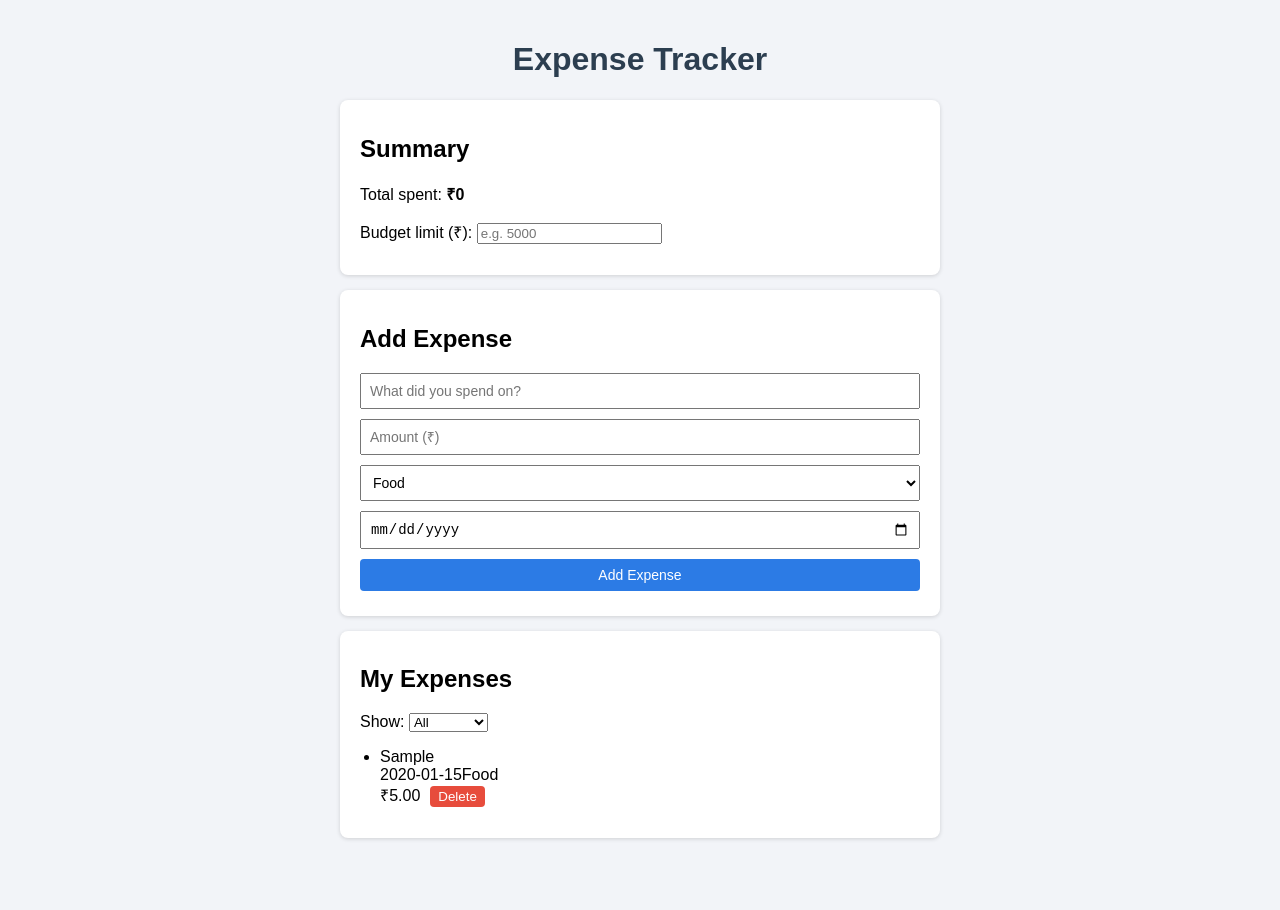
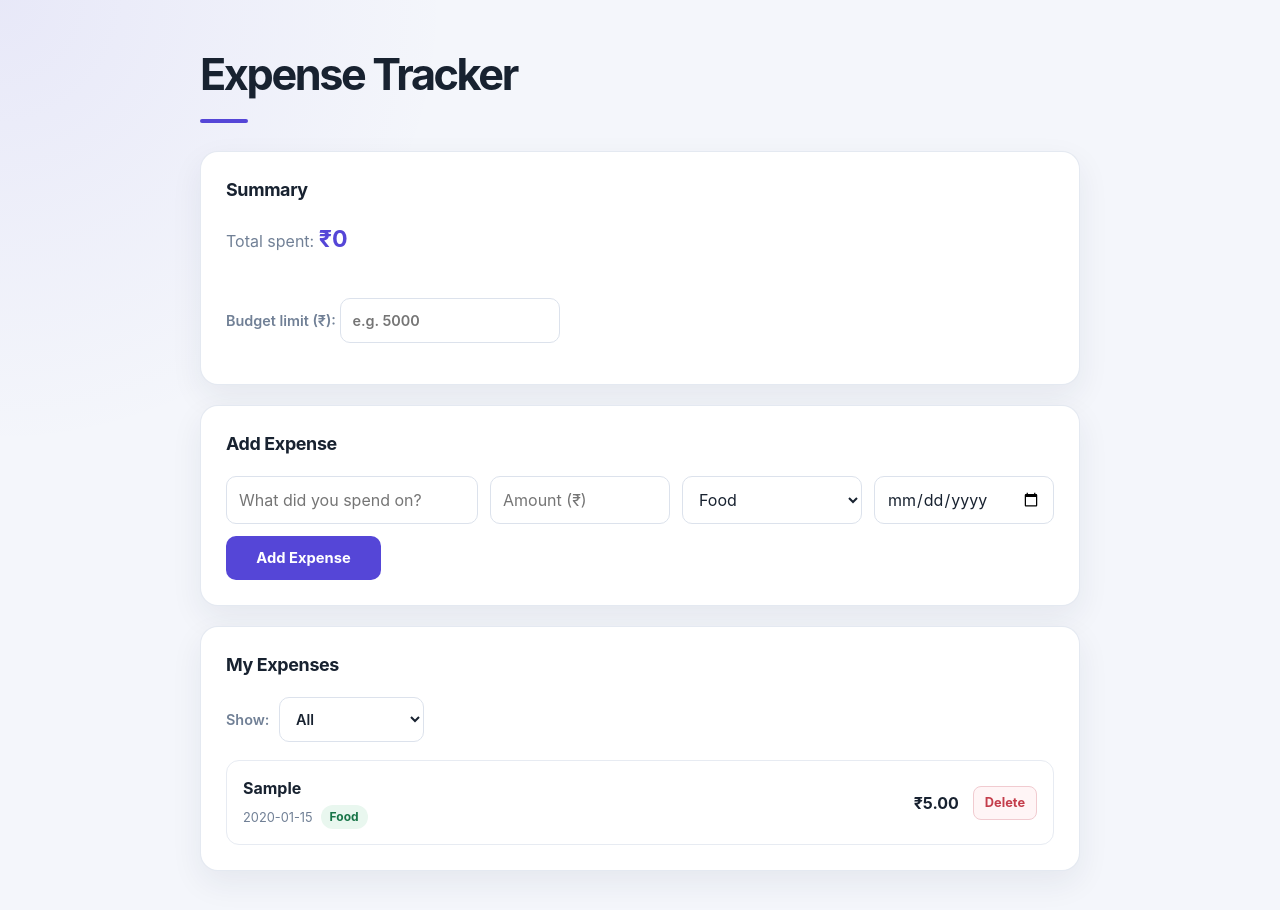
Before and after one commit to OPNooB06/personal-expense-tracker, a plain HTML site: page index.html in a window 1280 px wide. Both pictures are taken after typing "Sample", "5", "2020-01-15" into the empty fields and a click on the button "Add Expense". Before the commit the page ends 873 px from the top, so only its background shows below. Drawn offline with Linux system fonts and the light colour scheme.

Commit message:
Modernize styling

```diff
--- a/style.css
+++ b/style.css
@@ -1,71 +1,296 @@
-/* style.css - looks of the whole page */
+/* style.css - shared visual styling for the Personal Expense Tracker */
+
+:root {
+    --page-bg: #f4f6fb;
+    --card-bg: #ffffff;
+    --text: #182230;
+    --muted: #718096;
+    --border: #e7ebf2;
+    --primary: #5546d7;
+    --primary-dark: #4335bd;
+    --green: #16865b;
+    --red: #c43d4b;
+    --shadow: 0 12px 32px rgba(31, 42, 68, 0.07);
+}
+
+* { box-sizing: border-box; }
 
 body {
-  font-family: Arial, sans-serif;
-  background: #f2f4f8;
-  margin: 0;
-  padding: 20px;
+    margin: 0;
+    min-height: 100vh;
+    padding: 42px 20px;
+    background:
+        radial-gradient(circle at top left, rgba(85, 70, 215, 0.08), transparent 28rem),
+        var(--page-bg);
+    color: var(--text);
+    font-family: Inter, "Segoe UI", Arial, sans-serif;
+    line-height: 1.5;
 }
 
 .container {
-  max-width: 600px;
-  margin: auto;
+    width: 100%;
+    max-width: 880px;
+    margin: 0 auto;
 }
 
 h1 {
-  text-align: center;
-  color: #2c3e50;
+    margin: 0 0 28px;
+    color: var(--text);
+    font-size: clamp(2rem, 5vw, 2.7rem);
+    font-weight: 750;
+    letter-spacing: -0.055em;
+    text-align: left;
+}
+
+h1::after {
+    display: block;
+    width: 48px;
+    height: 4px;
+    margin-top: 12px;
+    border-radius: 99px;
+    background: var(--primary);
+    content: "";
+}
+
+h2 {
+    margin: 0 0 18px;
+    color: var(--text);
+    font-size: 1.12rem;
+    font-weight: 700;
+    letter-spacing: -0.02em;
 }
 
 .card {
-  background: white;
-  padding: 15px 20px;
-  margin-bottom: 15px;
-  border-radius: 8px;
-  box-shadow: 0 1px 4px rgba(0, 0, 0, 0.15);
+    margin-bottom: 20px;
+    padding: 25px;
+    border: 1px solid rgba(226, 231, 240, 0.9);
+    border-radius: 18px;
+    background: var(--card-bg);
+    box-shadow: var(--shadow);
 }
 
-form input, form select, form button {
-  display: block;
-  width: 100%;
-  box-sizing: border-box;
-  padding: 8px;
-  margin-bottom: 10px;
-  font-size: 14px;
+/* Styles Student 2's existing summary elements without changing their logic. */
+.card:first-of-type p {
+    margin: 8px 0;
+    color: var(--muted);
+}
+
+#totalAmount {
+    color: var(--primary);
+    font-size: 1.45rem;
+    font-weight: 750;
+}
+
+#categoryTotals {
+    display: grid;
+    grid-template-columns: repeat(auto-fit, minmax(135px, 1fr));
+    gap: 9px;
+    margin: 14px 0 20px;
+    padding: 0;
+    list-style: none;
+}
+
+#categoryTotals li {
+    margin: 0;
+    padding: 10px 12px;
+    border: 1px solid var(--border);
+    border-radius: 11px;
+    background: #fafbfe;
+    color: var(--text);
+    font-size: 0.9rem;
+}
+
+label {
+    display: inline-block;
+    color: var(--muted);
+    font-size: 0.9rem;
+    font-weight: 600;
+}
+
+input, select {
+    min-height: 45px;
+    padding: 10px 12px;
+    border: 1px solid #dce2ec;
+    border-radius: 10px;
+    outline: none;
+    background: #fff;
+    color: var(--text);
+    font: inherit;
+    transition: border-color 0.18s ease, box-shadow 0.18s ease;
+}
+
+input:focus, select:focus {
+    border-color: var(--primary);
+    box-shadow: 0 0 0 3px rgba(85, 70, 215, 0.12);
+}
+
+#budgetInput {
+    width: min(100%, 220px);
+    margin: 8px 0;
+}
+
+#expenseForm {
+    display: grid;
+    grid-template-columns: 1.4fr 1fr 1fr 1fr;
+    gap: 12px;
+}
+
+#expenseForm input, #expenseForm select {
+    width: 100%;
+    min-width: 0;
 }
 
 button {
-  background: #2c7be5;
-  color: white;
-  border: none;
-  border-radius: 4px;
-  cursor: pointer;
+    min-height: 44px;
+    padding: 10px 17px;
+    border: 0;
+    border-radius: 10px;
+    background: var(--primary);
+    color: #fff;
+    cursor: pointer;
+    font: inherit;
+    font-size: 0.92rem;
+    font-weight: 700;
+    transition: background 0.18s ease, transform 0.18s ease, box-shadow 0.18s ease;
 }
 
-ul {
-  padding-left: 20px;
+button:hover {
+    background: var(--primary-dark);
+    box-shadow: 0 5px 14px rgba(85, 70, 215, 0.2);
+    transform: translateY(-1px);
 }
 
-li {
-  margin-bottom: 8px;
+button:focus-visible {
+    outline: 3px solid rgba(85, 70, 215, 0.3);
+    outline-offset: 2px;
+}
+
+#expenseForm button {
+    grid-column: 1 / -1;
+    justify-self: start;
+    min-width: 155px;
+}
+
+#filterCategory {
+    min-width: 145px;
+    margin-left: 6px;
+}
+
+#expenseList {
+    display: grid;
+    gap: 10px;
+    margin: 18px 0 0;
+    padding: 0;
+    list-style: none;
+}
+
+#expenseList li { margin: 0; }
+
+.expense-item {
+    display: flex;
+    align-items: center;
+    justify-content: space-between;
+    gap: 16px;
+    padding: 15px 16px;
+    border: 1px solid var(--border);
+    border-radius: 13px;
+    background: #fff;
+    transition: border-color 0.18s ease, transform 0.18s ease;
+}
+
+.expense-item:hover {
+    border-color: #c9c4f4;
+    transform: translateY(-1px);
+}
+
+.expense-details { display: grid; gap: 5px; min-width: 0; }
+
+.expense-title {
+    overflow-wrap: anywhere;
+    color: var(--text);
+    font-weight: 700;
+}
+
+.expense-meta {
+    display: flex;
+    align-items: center;
+    flex-wrap: wrap;
+    gap: 8px;
+}
+
+.expense-date { color: var(--muted); font-size: 0.8rem; }
+
+.category-tag {
+    display: inline-flex;
+    align-items: center;
+    padding: 3px 9px;
+    border-radius: 99px;
+    background: #f0efff;
+    color: #5143c4;
+    font-size: 0.75rem;
+    font-weight: 700;
+}
+
+.category-food { background: #e9f7ef; color: #187548; }
+.category-travel { background: #eaf2ff; color: #2860a8; }
+.category-shopping { background: #fff1e7; color: #a95820; }
+.category-bills { background: #fcecef; color: #ad3e58; }
+
+.expense-actions {
+    display: flex;
+    align-items: center;
+    gap: 14px;
+    flex-shrink: 0;
+}
+
+.expense-amount {
+    color: var(--text);
+    font-weight: 750;
+    white-space: nowrap;
 }
 
 .delete-btn {
-  background: #e74c3c;
-  margin-left: 10px;
-  padding: 3px 8px;
-  width: auto;
-  display: inline;
+    min-height: 34px;
+    padding: 6px 11px;
+    border: 1px solid #f1cbd0;
+    border-radius: 8px;
+    background: #fff5f6;
+    color: var(--red);
+    font-size: 0.8rem;
 }
 
-#budgetMessage {
-  font-weight: bold;
+.delete-btn:hover {
+    border-color: var(--red);
+    background: var(--red);
+    color: #fff;
+    box-shadow: none;
 }
 
-.warning {
-  color: #e74c3c;
+.empty-state {
+    padding: 25px 16px;
+    border: 1px dashed #d7ddeb;
+    border-radius: 12px;
+    color: var(--muted);
+    text-align: center;
 }
 
-.ok {
-  color: #27ae60;
+#budgetMessage { margin: 8px 0 0; font-weight: 700; }
+.warning { color: var(--red); }
+.ok { color: var(--green); }
+
+@media (max-width: 700px) {
+    body { padding: 26px 14px; }
+    .card { padding: 19px; }
+    #expenseForm { grid-template-columns: 1fr 1fr; }
+    #expenseForm input:first-child { grid-column: 1 / -1; }
 }
+
+@media (max-width: 460px) {
+    #expenseForm { grid-template-columns: 1fr; }
+    #expenseForm input:first-child, #expenseForm button {
+        grid-column: auto;
+        width: 100%;
+    }
+    .expense-item { align-items: flex-start; flex-direction: column; }
+    .expense-actions { width: 100%; justify-content: space-between; }
+}
```
